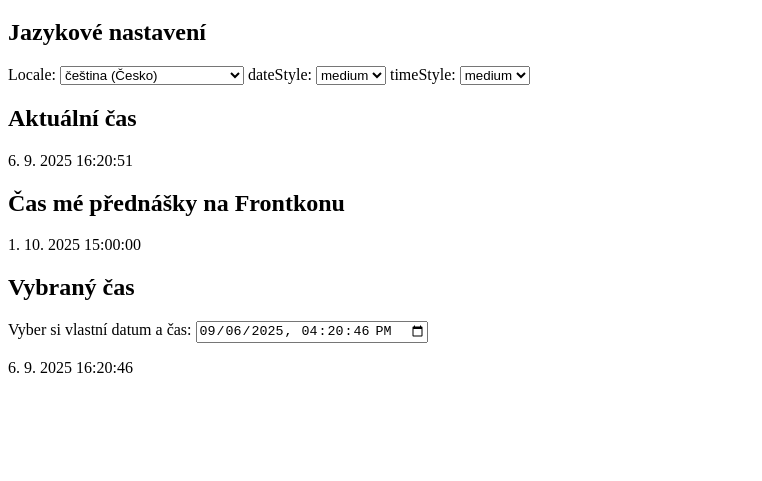
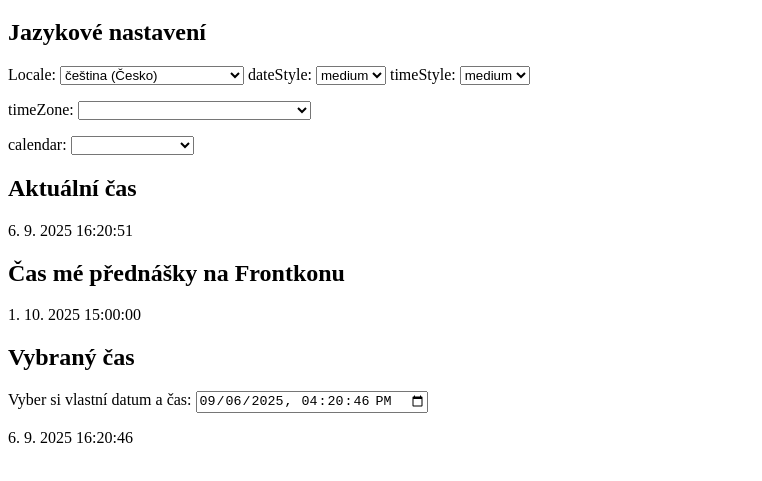
Before and after one commit to ondrakucera/frontkon-2025-vicejazycnost-intl, a website: page index.html in a window 1280 px wide. Shown: the part 61-542 px from the top of the page, without its empty margins (0-762 px from the left). Drawn offline with Linux system fonts and the light colour scheme.

Commit message:
Add support for non-default time zones and calendars

```diff
--- a/index.html
+++ b/index.html
@@ -11,6 +11,7 @@
 
 		<h2>Jazykové nastavení</h2>
 		<form>
+			<p>
 				<label
 					>Locale:
 					<select id="locale"></select
@@ -23,6 +24,19 @@
 					>timeStyle:
 					<select id="time-style"></select
 				></label>
+			</p>
+			<p>
+				<label
+					>timeZone:
+					<select id="time-zone"></select
+				></label>
+			</p>
+			<p>
+				<label
+					>calendar:
+					<select id="calendar"></select
+				></label>
+			</p>
 		</form>
 
 		<h2>Aktuální čas</h2>
--- a/index.js
+++ b/index.js
@@ -31,6 +31,8 @@ const locales = [
 ].map((localeString) => new Intl.Locale(localeString));
 const dateStyles = ["medium", "full", "long", "short"];
 const timeStyles = ["medium", "full", "long", "short"];
+const timeZones = Intl.supportedValuesOf("timeZone");
+const calendars = Intl.supportedValuesOf("calendar");
 
 let currentTime = new Date();
 const frontkonTime = new Date("2025-10-01T17:00:00.000+02:00");
@@ -39,7 +41,7 @@ let selectedTime = new Date(Math.floor(currentTime.getTime() / 1000) * 1000); //
 let dateTimeFormat;
 
 /** @type {HTMLSelectElement} */
-let localeElement, dateStyleElement, timeStyleElement;
+let localeElement, dateStyleElement, timeStyleElement, timeZoneElement, calendarElement;
 /** @type {HTMLInputElement} */
 let selectedTimeInput;
 /** @type {HTMLElement} */
@@ -56,15 +58,30 @@ const populateFormElements = () => {
 	timeStyleElement.innerHTML = timeStyles
 		.map((timeStyle, index) => `<option value="${index}">${timeStyle}</option>`)
 		.join("");
+	timeZoneElement.innerHTML =
+		"<option></option>" +
+		timeZones.map((timeZone, index) => `<option value="${index}">${timeZone}</option>`).join("");
+	calendarElement.innerHTML =
+		"<option></option>" +
+		calendars.map((calendar, index) => `<option value="${index}">${calendar}</option>`).join("");
 
 	selectedTimeInput.value = dateToDatetimeLocalInputValue(selectedTime);
 };
 
 const updateDateTimeFormat = () => {
-	dateTimeFormat = new Intl.DateTimeFormat(locales[Number(localeElement.value)], {
+	const options = {
 		dateStyle: dateStyles[Number(dateStyleElement.value)],
 		timeStyle: timeStyles[Number(timeStyleElement.value)],
-	});
+	};
+	if (timeZoneElement.value !== "") {
+		options.timeZone = timeZones[Number(timeZoneElement.value)];
+	}
+	if (calendarElement.value !== "") {
+		options.calendar = calendars[Number(calendarElement.value)];
+	}
+
+	dateTimeFormat = new Intl.DateTimeFormat(locales[Number(localeElement.value)], options);
+
 	updateCurrentTime();
 	updateFrontkonTime();
 	updateSelectedTime();
@@ -87,7 +104,9 @@ const updateSelectedTime = () => {
 localeElement = document.getElementById("locale");
 dateStyleElement = document.getElementById("date-style");
 timeStyleElement = document.getElementById("time-style");
-[localeElement, dateStyleElement, timeStyleElement].forEach((element) => {
+timeZoneElement = document.getElementById("time-zone");
+calendarElement = document.getElementById("calendar");
+[localeElement, dateStyleElement, timeStyleElement, timeZoneElement, calendarElement].forEach((element) => {
 	element.addEventListener("change", updateDateTimeFormat);
 });
 selectedTimeInput = document.getElementById("selected-time-input");
```
Lines whose indentation alone changed are shown as unchanged.
